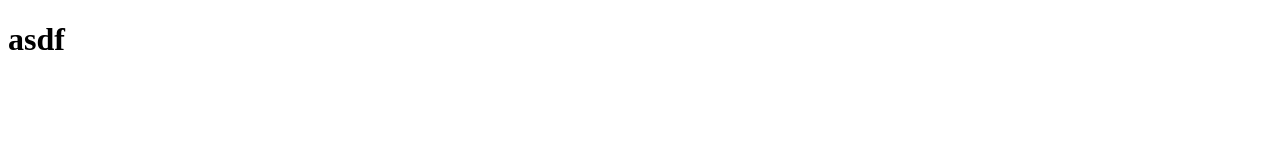
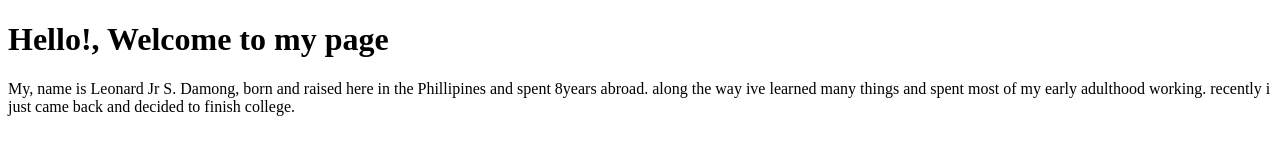
Before and after one commit to Leonard-B-bot/Leonard-B-bot.github.io, a plain HTML site: page index.html in a window 1280 px wide. Drawn offline with Linux system fonts and the light colour scheme.

Commit message:
added a welcoming text, and a paragraph about me.

```diff
--- a/index.html
+++ b/index.html
@@ -1,9 +1,12 @@
 <!DOCTYPE html>
 <html>
     <head>
-        <title>my ewbpage</title>
+        <title>About Me</title>
     </head>
     <body>
-        <h1>asdf</h1>
+        <header>
+            <h1>Hello!, Welcome to my page</h1>
+        </header>
+        <p> My, name is Leonard Jr S. Damong, born and raised here in the Phillipines and spent 8years abroad. along the way ive learned many things and spent most of my early adulthood working. recently i just came back and decided to finish college.</p>
     </body>
 </html>
```
